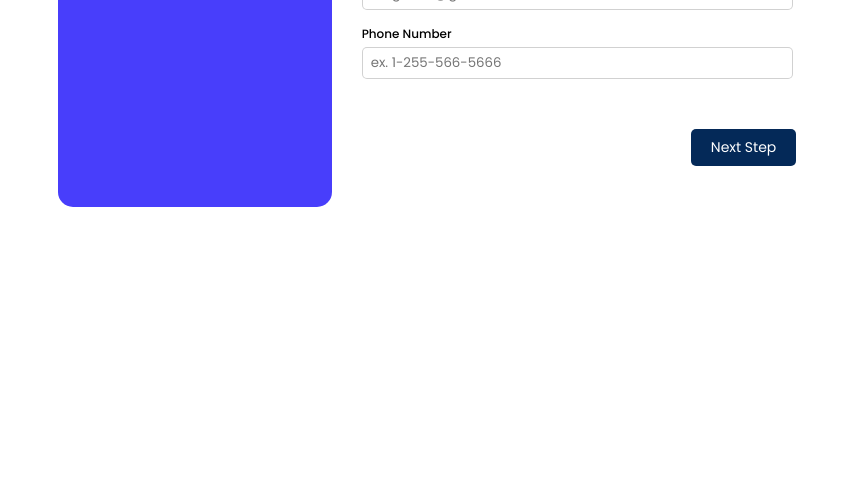
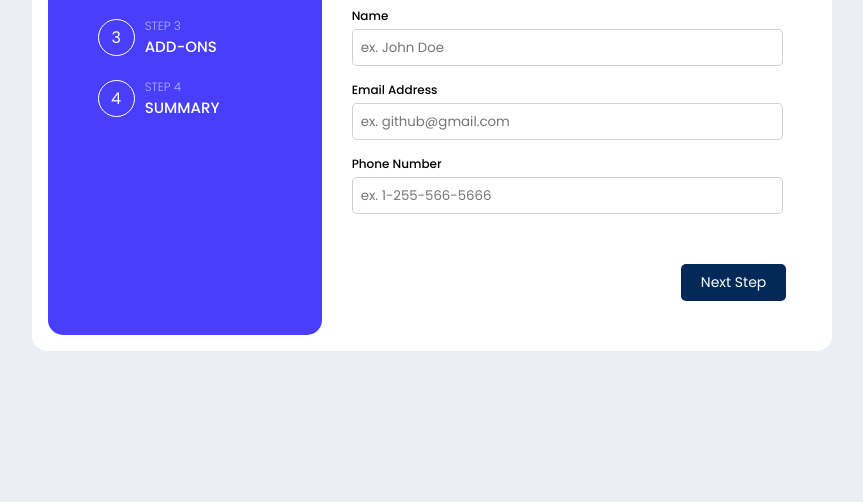
Before and after one commit to Gouldy-C/CT-Matrix123--Week1-Day2-HW, a plain HTML site: page Figma Login/index.html in a window 1280 px wide. Shown: the part 298-800 px from the top of the page, without its empty margins (208-1071 px from the left). Drawn offline with Linux system fonts and the light colour scheme.

Commit message:
made some updates during the code along

```diff
--- a/Figma Login/styles/styles.css
+++ b/Figma Login/styles/styles.css
@@ -4,13 +4,24 @@
     font-family: 'Poppins', sans-serif;
 }
 
-main {
-    max-width: 1200px;
-    margin: 0 auto;
+body {
     display: flex;
     justify-content: center;
     align-items: center;
-    margin-top: 40px;
+    background-color: rgba(87, 120, 175, 0.117);
+    overflow: scroll;
+    min-height: 100vh;
+    margin: 0 auto;
+}
+
+main {
+    display: flex;
+    justify-content: center;
+    align-items: center;
+    padding: 16px;
+    background-color: white;
+    border-radius: 15px;
+
 }
 
 .background {
@@ -28,7 +39,6 @@ main {
     color: rgb(255, 255, 255);
     padding-top: 15px;
     flex-shrink: 0.5;
-    margin-left: 20px;
 }
 
 .number {
@@ -46,6 +56,10 @@ main {
     line-height: 35px;
     border: 1px solid rgb(255, 255, 255);
     margin: 0px 10px 0px 0px;
+}
+
+.number p {
+    text-transform: uppercase;
 }
 
 #first {
@@ -99,7 +113,7 @@ main {
 .info input {
     width: 97%;
     border: 1px solid rgba(0, 0, 0, 0.18);
-    height: 30px;
+    height: 35px;
     border-radius: 5px;
     padding-left: 8px;
 }
```
